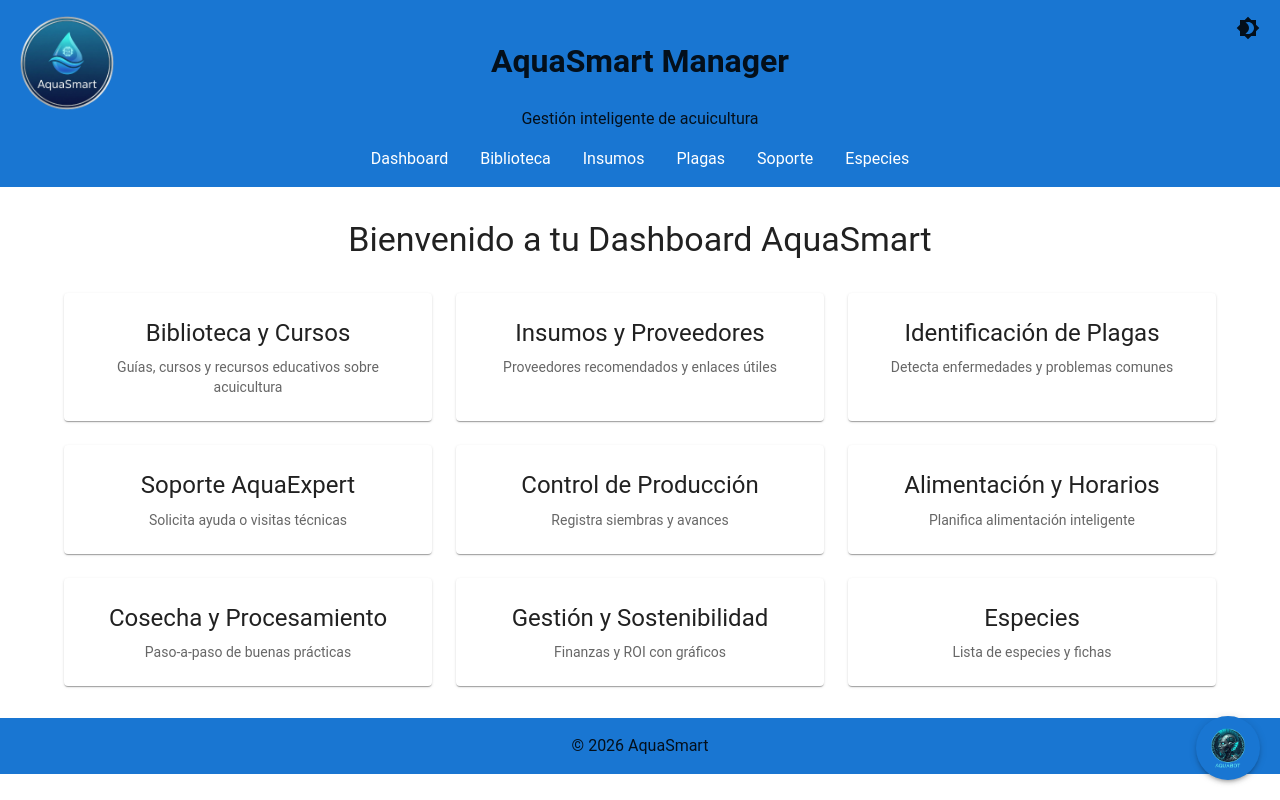
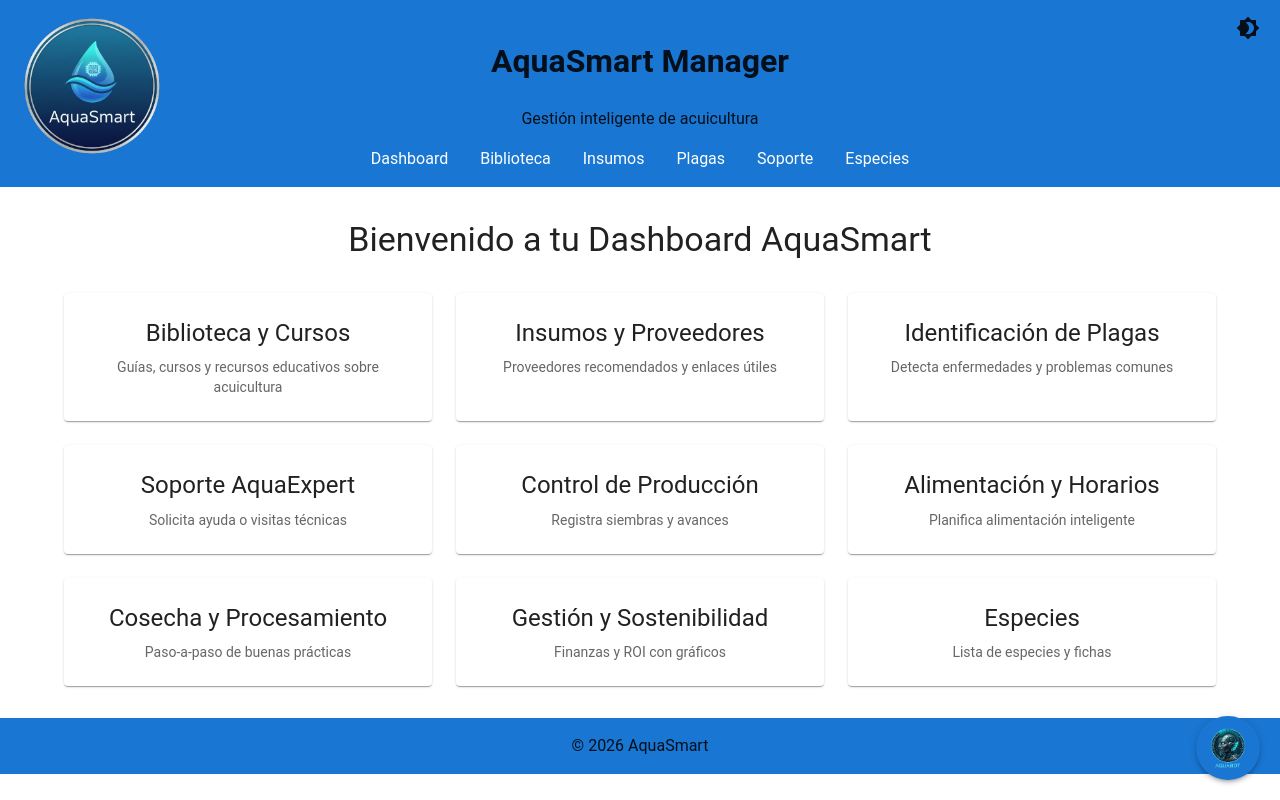
Before and after one commit to Fabianco-ux/aquasmart, a React (Vite) app: page / in a window 1280 px wide. Built offline with nearby package versions, Linux system fonts and the light colour scheme.

Commit message:
Aumenta visibilidad del logo en header

```diff
--- a/src/App.tsx
+++ b/src/App.tsx
@@ -30,7 +30,7 @@ function App() {
         textAlign: 'center',
         position: 'relative'
       }}>
-        <img src={logoSrc} alt="AquaSmart Logo" style={{ position: 'absolute', top: 8, left: 12, height: 110 }} />
+        <img src={logoSrc} alt="AquaSmart Logo" style={{ position: 'absolute', top: 6, left: 12, width: 160, height: 160, zIndex: 2 }} />
         <h1>AquaSmart Manager</h1>
         <p>Gestión inteligente de acuicultura</p>
         <nav>
```
